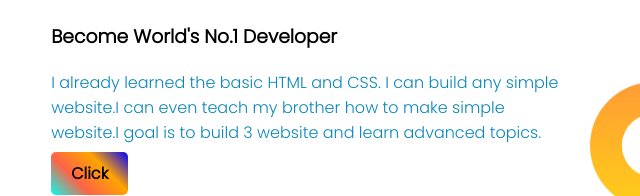
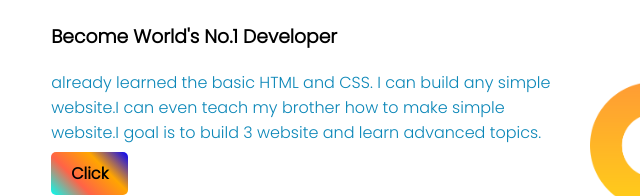
Before and after one commit to winsalmaakter10/web-portfolio, a plain HTML site: page index.html in a window 1280 px wide. Shown: the part 604-800 px from the top of the page, 640-1280 px from the left. Drawn offline with Linux system fonts and the light colour scheme.

Commit message:
chainging again

```diff
--- a/index.html
+++ b/index.html
@@ -29,7 +29,7 @@
        <div class="half-width">
            <h2><span class="near">B</span><span class="cute">ig</span> <span class="move">D</span><span class="clear">ream</span></h2>
            <h3>Become World's No.1 Developer</h3>
-           <p>I already learned the basic HTML and CSS. I can build any simple website.I can even teach my brother how to make simple website.I goal is to build 3 website and learn advanced topics.</p>
+           <p> already learned the basic HTML and CSS. I can build any simple website.I can even teach my brother how to make simple website.I goal is to build 3 website and learn advanced topics.</p>
            <a class="link-again" target="_blank" href="https://www.youtube.com/watch?v=bh5dGdbHCVc&t=10s">Click</a>
        </div>
     </section>
```
